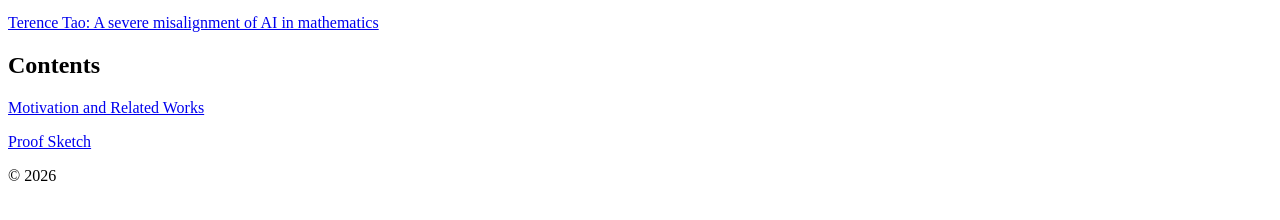
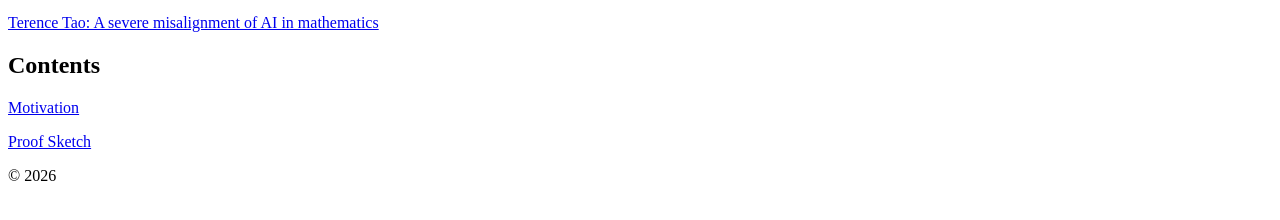
Before and after one commit to justinli1128/OnOpenAiPreprint313-finiteGenerationOfK-n-LocalSphere, a Jekyll site: the page built from index.md, in a window 1280 px wide. Shown: the part 274-494 px from the top of the page. Built offline with Jekyll 4.4.1, drawn with Linux system fonts in a browser that asks for light colours.

Commit message:
Update index.md

```diff
--- a/index.md
+++ b/index.md
@@ -18,6 +18,6 @@ A discussion of usage of AI in mathematics and mathematical sciences
 
 ## Contents
 
-[Motivation and Related Works](subfolder/motivation)
+[Motivation](subfolder/motivation)
 
 [Proof Sketch](subfolder/proofsketch/)
```
